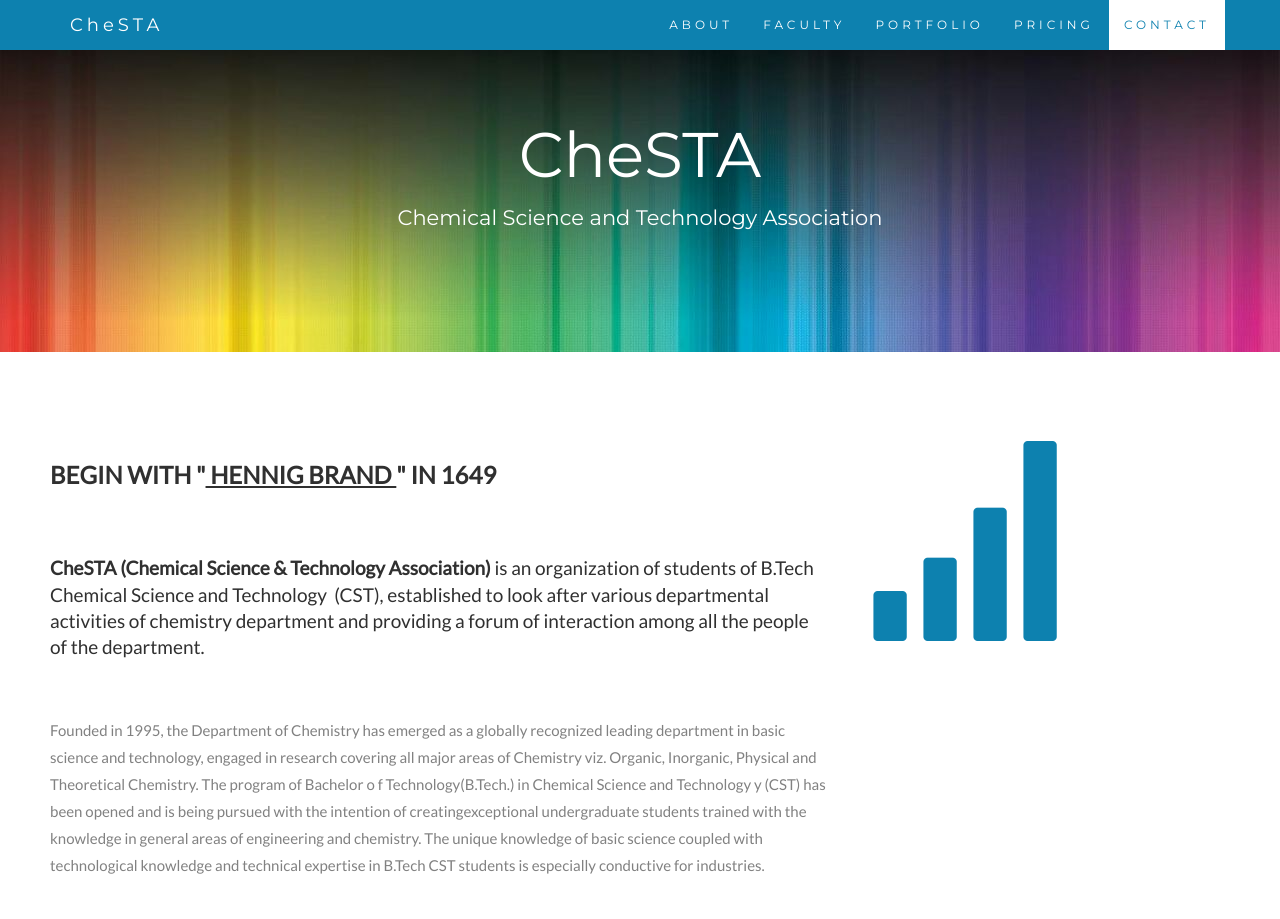
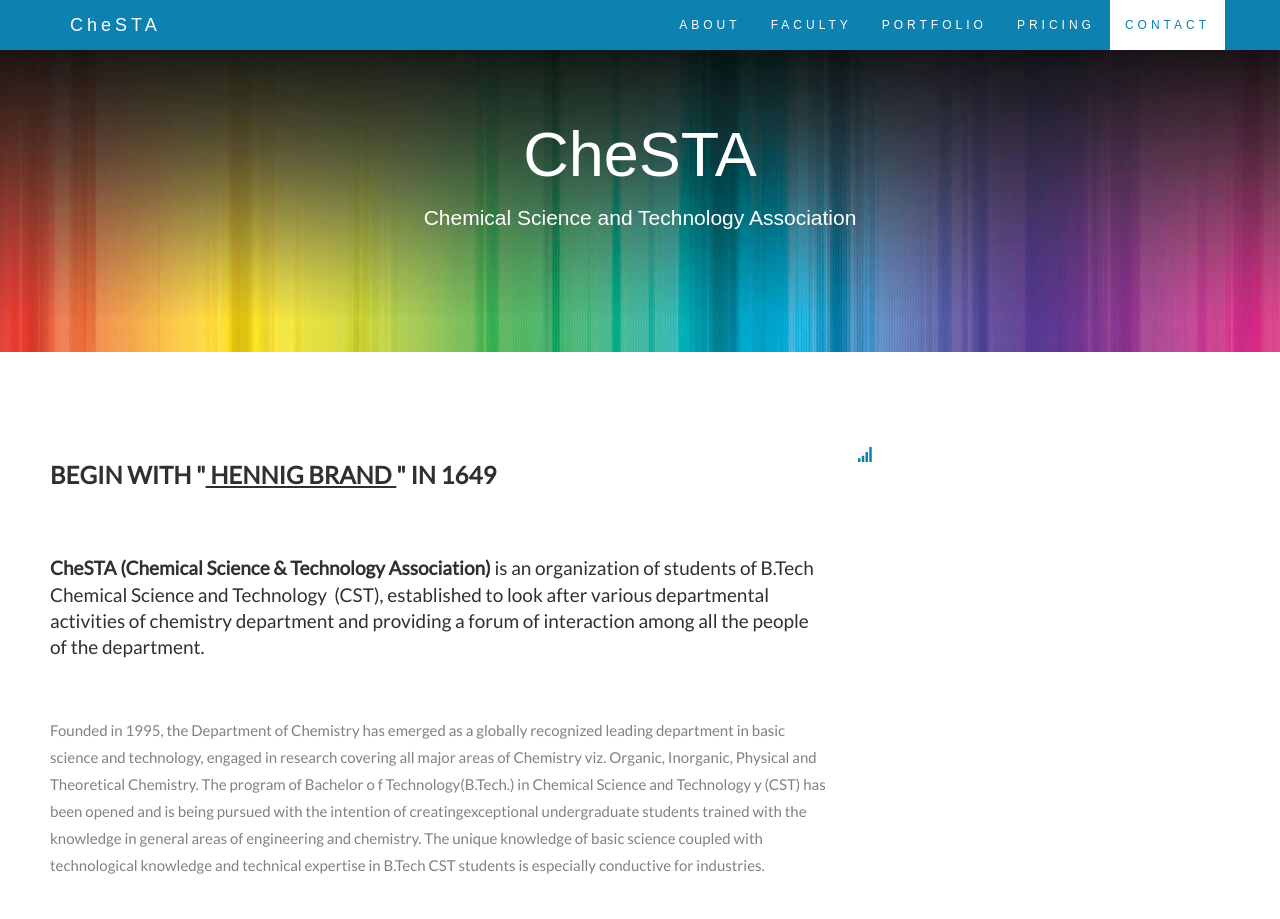
Before and after one commit to mithlesh4257/CheSTA, a plain HTML site: page index.html.html in a window 1280 px wide. Shown: the top 919 px of the page. Drawn offline with nearby package versions, Linux system fonts and the light colour scheme; some packages are replaced by stand-ins of ours.

Commit message:
index pages

```diff
--- a/index.html
+++ b/index.html.html
@@ -5,7 +5,6 @@
   <meta charset="utf-8">
   <meta name="viewport" content="width=device-width, initial-scale=1">
   <link rel="stylesheet" href="https://maxcdn.bootstrapcdn.com/bootstrap/3.3.7/css/bootstrap.min.css">
-  <link href="https://fonts.googleapis.com/css?family=Montserrat" rel="stylesheet" type="text/css">
   <link href="https://fonts.googleapis.com/css?family=Lato" rel="stylesheet" type="text/css">
   <script src="https://ajax.googleapis.com/ajax/libs/jquery/3.2.1/jquery.min.js"></script>
   <script src="https://maxcdn.bootstrapcdn.com/bootstrap/3.3.7/js/bootstrap.min.js"></script>
@@ -44,7 +43,6 @@
   }
   .logo {
       color: #0d81af;
-      font-size: 200px;
   }
   .thumbnail {
       padding: 0 0 15px 0;
```
